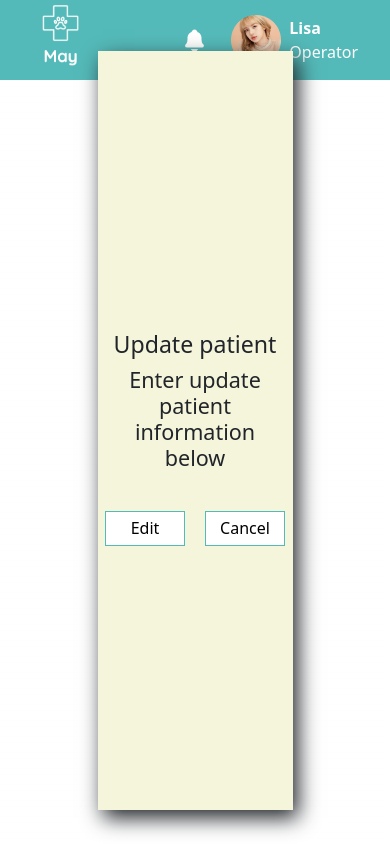
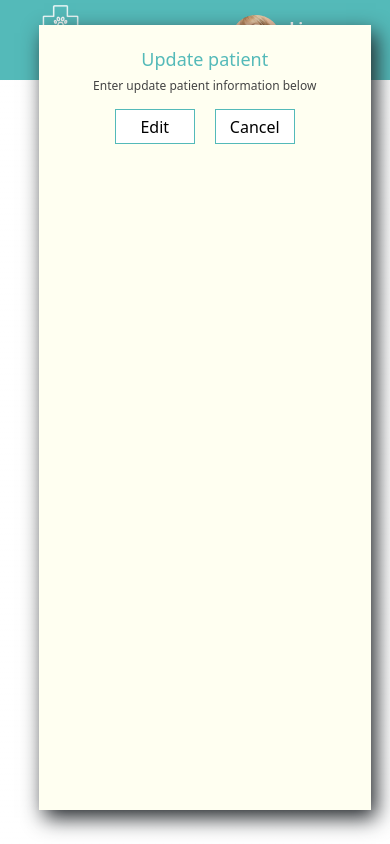
Before and after one commit to ClaraKhin/may-veterinary-clinic, a Next.js app: page /components/EditModal in a window 390 px wide. Built offline with nearby package versions, Linux system fonts and the light colour scheme.

Commit message:
Update EditModal.module.css

```diff
--- a/src/styles/EditModal.module.css
+++ b/src/styles/EditModal.module.css
@@ -1,24 +1,35 @@
 .editForm {
   width: 50%;
-  height: 90%;
-  background-color: beige;
+  height: 93%;
+  background-color: rgb(255, 255, 241);
   position: absolute;
   z-index: 5;
-  top: 6%;
+  top: 3%;
   left: 25%;
+  padding: 0.5rem 0 2rem 0;
+  box-sizing: border-box;
+  box-shadow: 5px 8px 20px;
+}
+
+.editTitle {
+  color: #54bab9;
+  font-size: 18px;
+}
+.editSubTitle {
+  color: #444444;
+  font-size: 12px;
+}
+.editSection {
   display: flex;
-  flex-direction: column;
   align-items: center;
   justify-content: center;
-  box-sizing: border-box;
-  box-shadow: 5px 8px 20px;
 }
 
 .inputField {
   border: 1px solid #54bab9;
   font-size: 14px;
   padding: 8px;
-  margin: 0 0 20px 0;
+  margin: 0.5rem auto;
   width: 25rem;
 }
 .label {
@@ -46,3 +57,18 @@
   background-color: #54bab9;
   color: #ffff;
 }
+@media (max-width: 700px) {
+  .editForm {
+    width: 85%;
+    height: 93%;
+
+    position: absolute;
+    z-index: 5;
+    top: 3%;
+    left: 10%;
+  }
+  .inputField {
+    margin: 0.5rem auto;
+    width: 18rem;
+  }
+}
```
